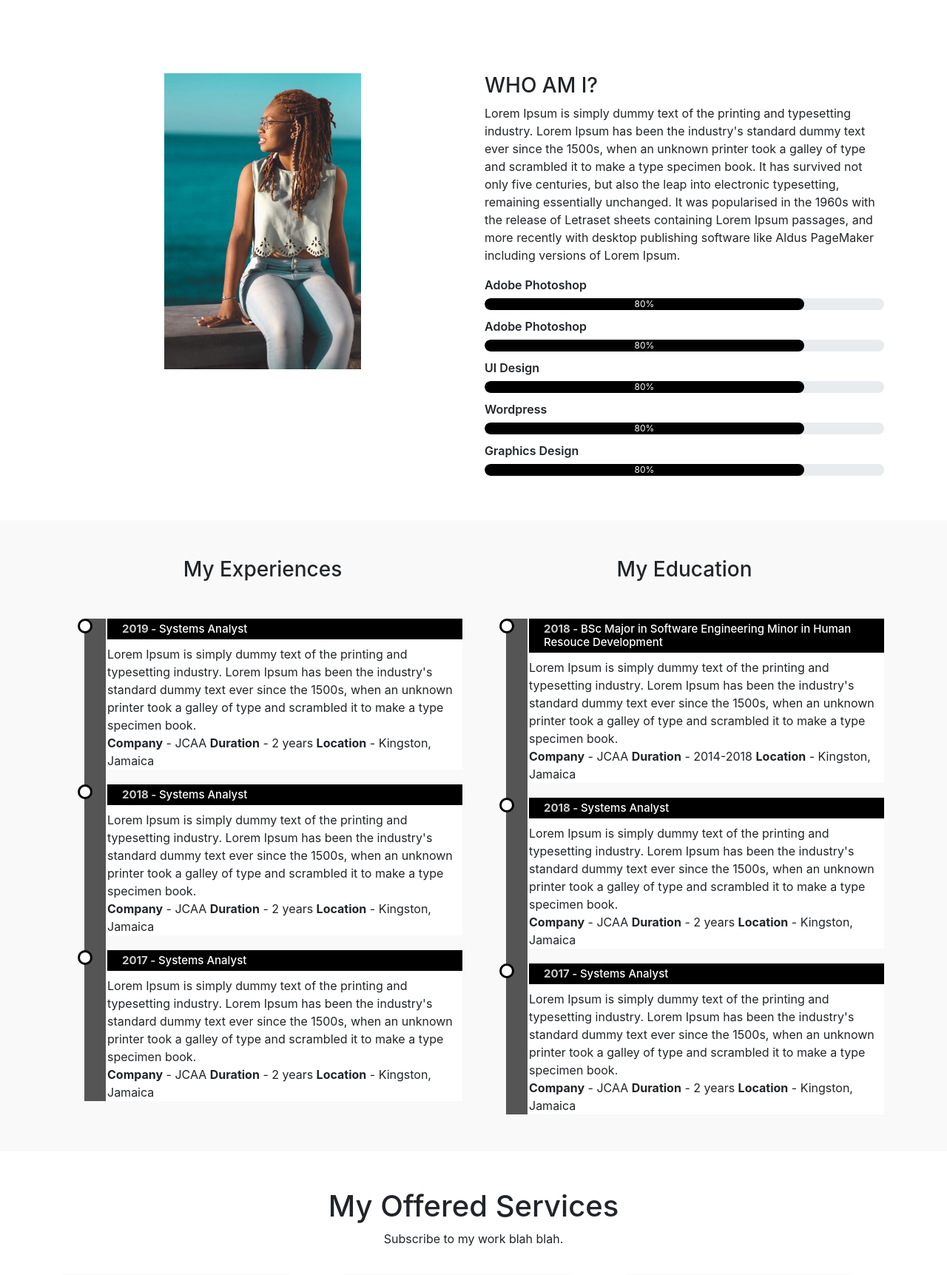
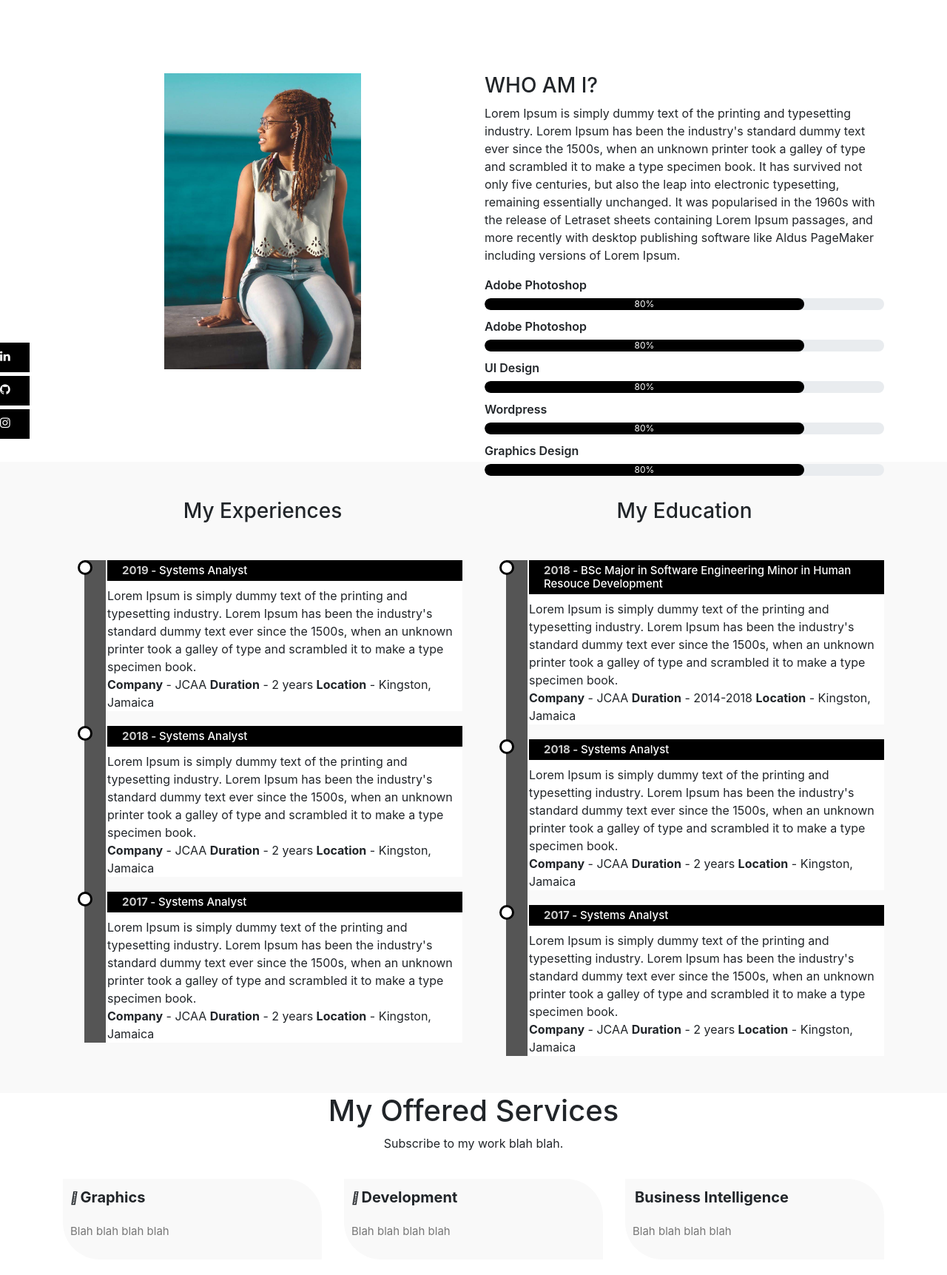
Before and after one commit to Dejah9/profile, a PHP site: page / in a window 1280 px wide; the page is wider, and only the part inside the window is pictured. Shown: the part 877-2600 px from the top of that part at 74% size. Run offline with PHP 8.4, Linux system fonts and the light colour scheme.

Commit message:
social media icons added

```diff
--- a/index.php
+++ b/index.php
@@ -97,6 +97,14 @@
 		</div>
 	</div>
 
+</div>
+<!-- Social Icons -->
+<div class="social-icons">
+	<ul>
+		<a href="#"><li><i class="fa fa-linkedin"></i></li></a>
+		<a href="#"><li><i class="fa fa-github"></i></li></a>
+		<a href="#"><li><i class="fa fa-instagram"></i></li></a>
+	</ul>
 </div>
 
 <!-- Resume -->
--- a/style.css
+++ b/style.css
@@ -71,7 +71,7 @@ body{
 /*ABOUT*/
 .about{
 	padding-top: 100px;
-	padding-bottom: 50px;
+	margin-bottom:-130px;
 }
 
 .profile-img{
@@ -133,6 +133,7 @@ body{
 
 /*RESUME*/
 .resume{
+	margin: -50px;
 	padding-top: 50px;
 	padding-bottom: 30px;
 	background: #f9f9f9;
@@ -297,3 +298,34 @@ body{
 .fa-heart-0{
 	color: red;
 }
+
+/*Social-icons*/
+
+.social-icons{
+	top: 50%;
+	transform: translateY(-50%);
+	position: sticky;
+	z-index: 1;
+	width: 80px;
+}
+
+.social-icons ul{
+	padding: initial;
+}
+
+.social-icons ul li{
+	height: 40px;
+	width: 40px;
+	list-style-type: none;
+	padding-bottom: 12px;
+	padding-top: 6px;
+	margin-top: 5px;
+	color: #fff;
+	background: #000;
+}
+
+.social-icons ul li:hover{
+	padding-left: 30px;
+	width:80px;
+	transition: 1s;
+}
```
